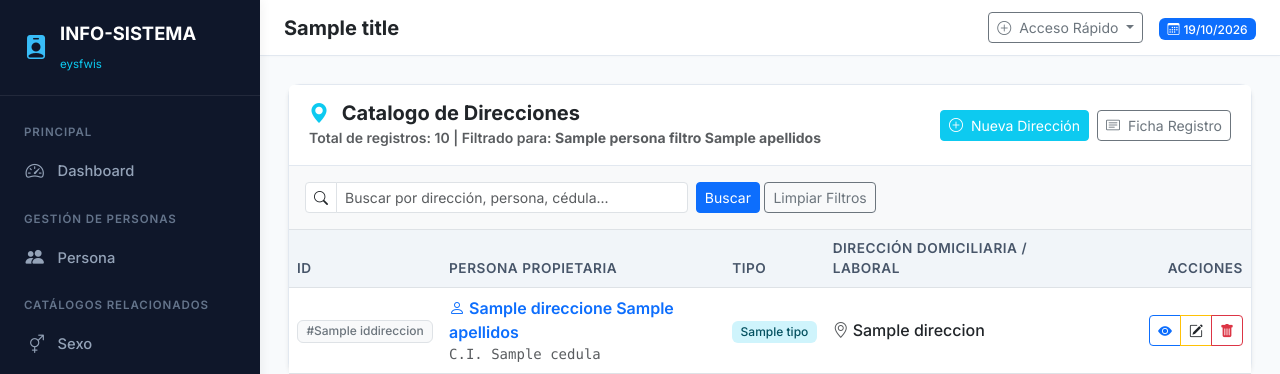
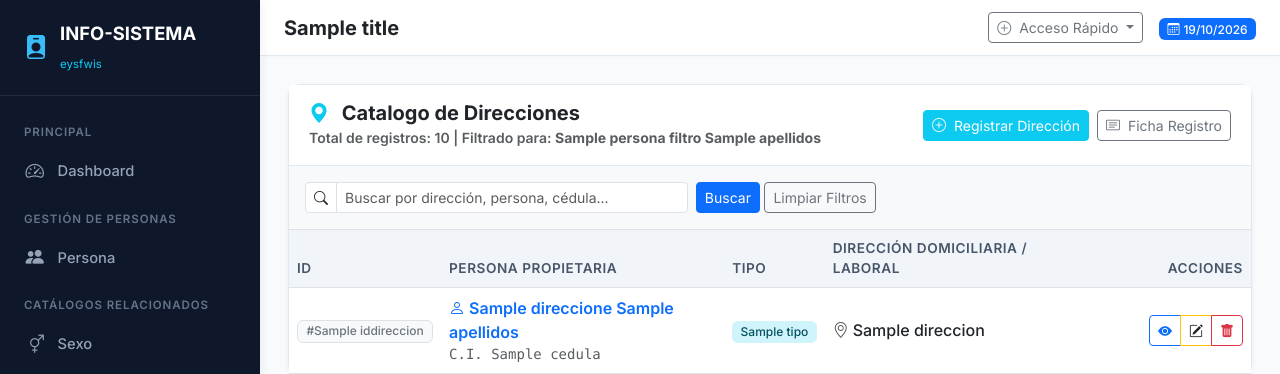
Before and after one commit to jimmyquinonezmendez-cpu/GRUPOMETA, a CodeIgniter 4 app: the page made by app/Views/direccion/direccion_list.php in a window 1280 px wide. Shown: the top 374 px of the page. Run offline with PHP 8.4 and a stand-in for CodeIgniter, Linux system fonts and the light colour scheme; the template is opened without the code that fills it: most values are stand-ins (such as "Sample title", 1, 10 or a date in 2020); data that the repository does not hold is empty; some libraries are stand-ins or nearby versions.

Commit message:
Update direccion_list.php
Renombra boton de nueva dirreccion en listado

```diff
--- a/app/Views/direccion/direccion_list.php
+++ b/app/Views/direccion/direccion_list.php
@@ -17,7 +17,7 @@
         </div>
         <div class="d-flex gap-2">
             <a href="<?= base_url('direccion/add' . (!empty($idpersona) ? '/' . $idpersona : '')) ?>" class="btn btn-info text-white btn-sm">
-                <i class="bi bi-plus-circle me-1"></i> Nueva Dirección
+                <i class="bi bi-plus-circle me-1"></i> Registrar Dirección
             </a>
             <a href="<?= base_url('direccion') ?>" class="btn btn-outline-secondary btn-sm">
                 <i class="bi bi-card-text me-1"></i> Ficha Registro
```
